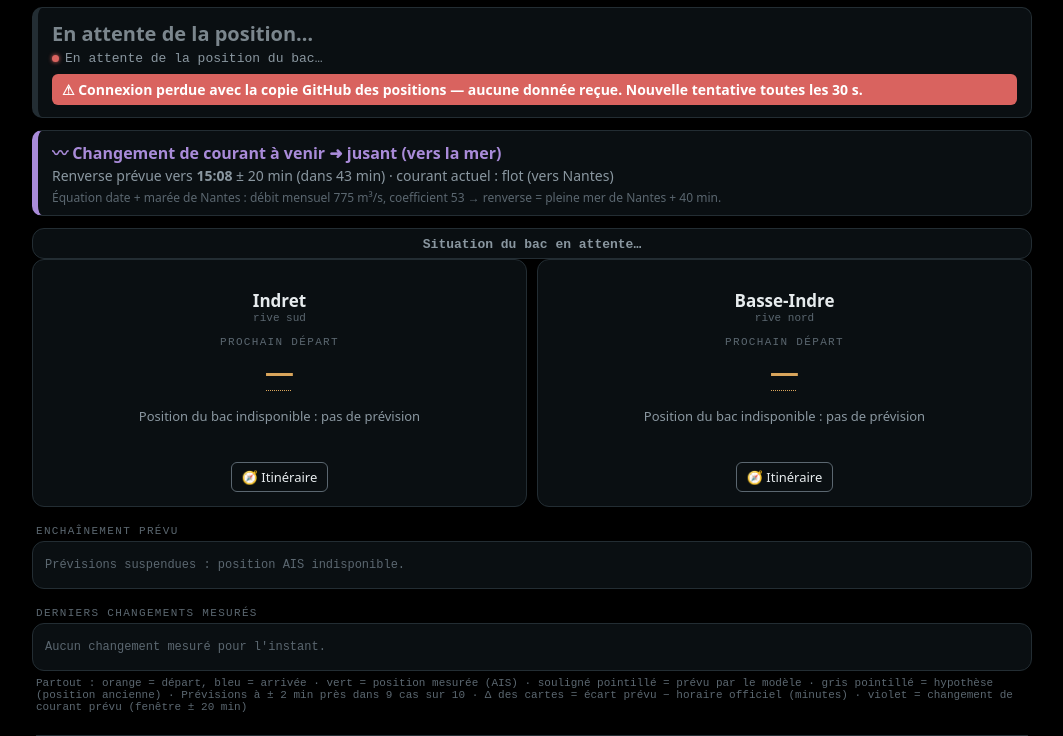
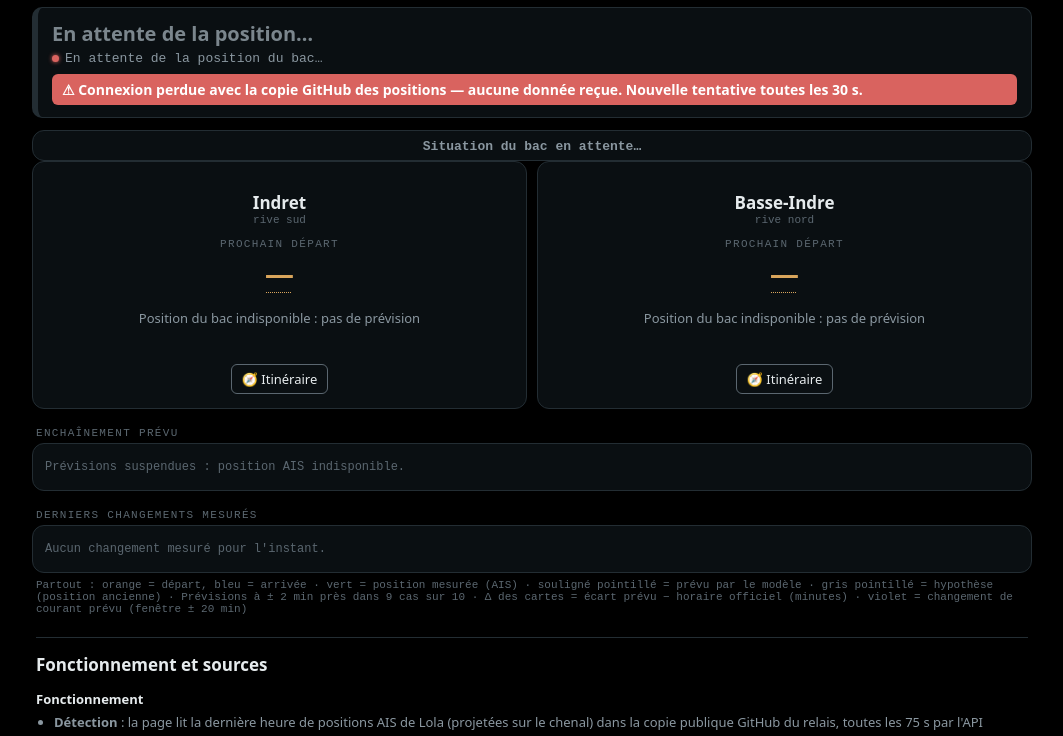
Before and after one commit to Peeksoumi/HTML-tools, a plain HTML site: page bac-lola/index.html in a window 1280 px wide. Shown: the part 55-791 px from the top of the page, without its empty margins (108-1171 px from the left). Drawn offline with Linux system fonts and the light colour scheme; no server answers.

Commit message:
bac-lola : le changement de courant devient une ligne « retard possible » dans l'enchaînement prévu (#60)
Le bandeau violet du haut est retiré ; la renverse est insérée à son heure dans la liste des départs à venir.


Claude-Session: https://claude.ai/code/session_01EucL7REe6jMHWXWm2gKG91

Co-authored-by: Claude <noreply@anthropic.com>

```diff
--- a/bac-lola/index.html
+++ b/bac-lola/index.html
@@ -24,12 +24,10 @@ h1{font-size:26px;margin:0;font-weight:600}
 .meteo b{font-size:18px;font-weight:400;margin-right:4px;vertical-align:-1px}
 .liens a:hover{text-decoration:underline}
 #bandeau{background:var(--panel);border:1px solid var(--border);border-left-width:6px;border-radius:10px;padding:12px 14px;margin-bottom:12px}
-#courant{background:var(--panel);border:1px solid var(--border);border-left:6px solid var(--violet);border-radius:10px;padding:9px 14px;margin-bottom:12px;font-size:14px;color:var(--dim)}
-#courant .titre{font-size:16px;font-weight:600;color:var(--violet)}
-#courant .detail{margin-top:2px}
-#courant.c-calme{border-left-color:var(--faint)}#courant.c-calme .titre{color:var(--dim);font-weight:500;font-size:14px}
-#courant.c-encours{background:#13101a;border-color:var(--violet);box-shadow:0 0 0 1px var(--violet)}
-#courant .note{font-size:12px;color:var(--faint);margin-top:4px}
+tr.renv td{background:#13101a;border-top:1px solid var(--violet);border-bottom:1px solid var(--violet);white-space:normal;padding:6px 8px}
+tr.renv .titre{font-size:14px;font-weight:600;color:var(--violet)}
+tr.renv .detail{font-size:12px;color:var(--dim);margin-top:2px}
+tr.renv.c-passe .titre{color:var(--dim)}
 tr.cour td{background:rgba(169,139,217,.14)}
 #bandeau .mode{font-size:20px;font-weight:600}
 #bandeau .detail,#bandeau .live{font-family:var(--mono);font-size:13px;color:var(--dim);margin-top:4px}
@@ -115,7 +113,6 @@ th:nth-child(2),td:nth-child(2){text-align:left;white-space:normal;color:var(--d
     <span id="meteo" class="meteo" title="Météo actuelle aux bacs (Open-Meteo)"></span>
 </header>
 <div id="bandeau" class="m-arret"><div class="mode">Chargement…</div><div class="detail"></div><div class="live"></div></div>
-<div id="courant"></div>
 <div id="carte" class="bloc"></div>
 <div id="quais"></div>
 <h2 class="t">Enchaînement prévu</h2><div class="bloc" id="chaine"></div>
@@ -132,7 +129,7 @@ th:nth-child(2),td:nth-child(2){text-align:left;white-space:normal;color:var(--d
     <li><b>Modes</b> : <i>rotation continue</i> si les départs consécutifs sont espacés de ≤ 8,5 min ; <i>retard / perturbation</i> si l'écart médian à la grille dépasse 4,5 min ; <i>arrêt</i> hors service ou sans mouvement depuis 30 min.</li>
     <li><b>Prévision hybride</b> : simulation du cycle départ → traversée (3,0 min en semaine, 3,3–3,4 min le week-end) → arrivée → départ. En grille : créneau + décalage appris (semaine +1,3 min, week-end +1,7 min, réajusté sur les 5 derniers départs). En rotation : arrivée + 3,6 min de séjour. En semaine, les fenêtres de pointe observées (06:55–09:30, 16:00–19:15) anticipent l'entrée et la sortie de rotation.</li>
     <li><b>Validation</b> : rejeu sur 490 départs du 13 au 18/11/2026 : erreur médiane 0,6 min, 93 % à ±2 min (grille officielle seule : 57 %). En rotation continue, erreur moyenne 1,5 min contre 8,4 min pour la grille.</li>
-    <li><b>Changement de courant</b> : la page calcule seule, d'après la <b>date</b>, les pleines et basses mers de <b>Nantes</b> et leur coefficient (analyse harmonique : constantes REFMAR, calage SHOM, moteur de <i>courant-loire</i>), et le débit moyen mensuel de la Loire à Montjean Q (m³/s). Équation, en minutes après l'étale : <b>début du flot = basse mer + 30,2 − 0,0241·Q + 0,164·C</b> ; <b>début du jusant = pleine mer + 34,3 + 0,0136·Q − 0,096·C</b> (C = coefficient ; 20 min mesurées sur le bac incluses ; valable pour Q de 200 à 1 600). À petits débits (Q ≈ 300, C ≈ 50) : flot ≈ +31 min, jusant ≈ +34 min ; en janvier (Q = 1 450, C ≈ 50) : flot ≈ +4 min, jusant ≈ +49 min. Calée sur 12 renverses mesurées du 13 au 19/11/2026 (Q de 200 à 310) : erreur moyenne ≈ 13–16 min, pire cas 29–38 min, fenêtre ± 20 min (± 30 min au-delà de 1 000 m³/s : <b>jamais mesuré</b>). Le bandeau violet annonce le changement 90 min avant, le marque « en cours » dans la fenêtre, le rappelle 45 min après ; les lignes de l'enchaînement dont un horaire tombe dans la fenêtre sont surlignées.</li>
+    <li><b>Changement de courant</b> : la page calcule seule, d'après la <b>date</b>, les pleines et basses mers de <b>Nantes</b> et leur coefficient (analyse harmonique : constantes REFMAR, calage SHOM, moteur de <i>courant-loire</i>), et le débit moyen mensuel de la Loire à Montjean Q (m³/s). Équation, en minutes après l'étale : <b>début du flot = basse mer + 30,2 − 0,0241·Q + 0,164·C</b> ; <b>début du jusant = pleine mer + 34,3 + 0,0136·Q − 0,096·C</b> (C = coefficient ; 20 min mesurées sur le bac incluses ; valable pour Q de 200 à 1 600). À petits débits (Q ≈ 300, C ≈ 50) : flot ≈ +31 min, jusant ≈ +34 min ; en janvier (Q = 1 450, C ≈ 50) : flot ≈ +4 min, jusant ≈ +49 min. Calée sur 12 renverses mesurées du 13 au 19/11/2026 (Q de 200 à 310) : erreur moyenne ≈ 13–16 min, pire cas 29–38 min, fenêtre ± 20 min (± 30 min au-delà de 1 000 m³/s : <b>jamais mesuré</b>). Le changement est affiché comme un retard possible, en violet, dans l'enchaînement prévu, à l'heure de la renverse (à venir ou en cours, jusqu'à 90 min avant) ; les lignes dont un horaire tombe dans la fenêtre sont surlignées.</li>
     <li><b>Quais et courant</b> : le sens du courant (flot ou jusant) déduit de l'équation corrige légèrement la prévision des départs et des traversées : à Basse-Indre le bac part ≈ 0,7 min plus tôt au flot et plus tard au jusant, à Indret l'inverse ; la traversée dure ≈ 22 s de plus au flot (144 s contre 122 s). Effet mesuré sur ≈ 90 départs par cas (6 jours, 07–20 h, test de Mann-Whitney significatif) : petit mais régulier.</li>
     <li><b>Visuel</b> : un bateau est placé entre Indret et Basse-Indre selon la dernière position AIS projetée sur le chenal ; sa situation (à quai à Indret, à quai à Basse-Indre, en route vers l'un ou l'autre) est la même que celle des cartes de quai : elle vient du dernier changement détecté, pas de la vitesse brute. Une flèche orange indique la direction ; atténué si la position est ancienne.</li>
   </ul>
@@ -1054,32 +1051,13 @@ function ligneTraversee(r,fmt,now,cls){
     const cell=c=>'<td class="'+((c[0]==="dep"?r.dep:r.arr)?c[0]:'vide2')+'">'+c[1]+'</td>';
     return '<tr'+(cls?' class="'+cls+'"':'')+'>'+cell(gauche)+cell(droite)+'</tr>';
 }
-// Changement de courant (flot ⇄ jusant) : situation de perturbation anticipée par le calcul de marée, indépendante de la position AIS
+// Changement de courant (flot ⇄ jusant) : perturbation anticipée par le calcul de marée, affichée comme un retard possible dans l'enchaînement prévu, à l'heure de la renverse
 const SENS_COURANT={flot:"flot (vers Nantes)",jusant:"jusant (vers la mer)"};
-function rendreCourant(now){
-    const e=COURANT.etatCourant(now), el=$("courant");
-    if(!e){ el.className="c-calme"; el.innerHTML='<div class="titre">Courant : prévision indisponible</div>'; return; }
-    const r=e.ref, u=r.incert;
-    const fen=formatHM(r.t-u*60000)+"–"+formatHM(r.t+u*60000);
-    let cls, titre, detail="", note="";
-    if(e.phase==="en_cours"){
-        cls="c-encours"; const passe=r.t<=now;
-        titre="〰 Changement de courant en cours : "+(passe?r.type==="flot"?"jusant":"flot":e.sens)+" ➜ "+SENS_COURANT[r.type];
-        detail="Renverse prévue vers <b>"+formatHM(r.t)+"</b> (± "+u+" min, fenêtre "+fen+")";
-        note="Perturbation anticipée : ce changement peut décaler les départs ; effet non démontré à ce jour (voir « Fonctionnement et sources »).";
-    } else if(e.phase==="avant"){
-        cls="c-avant"; titre="〰 Changement de courant à venir ➜ "+SENS_COURANT[r.type];
-        detail="Renverse prévue vers <b>"+formatHM(r.t)+"</b> ± "+u+" min ("+dans(r.t,now)+") · courant actuel : "+SENS_COURANT[e.sens];
-    } else if(e.phase==="apres"){
-        cls="c-avant"; titre="〰 Courant de "+SENS_COURANT[e.sens]+" installé depuis "+formatHM(r.t);
-        detail="Prochain changement vers <b>"+formatHM(e.next.t)+jourTag(e.next.t,now)+"</b> ➜ "+SENS_COURANT[e.next.type];
-    } else {
-        cls="c-calme"; titre="Courant de "+SENS_COURANT[e.sens]+" · prochain changement vers "+formatHM(e.next.t)+jourTag(e.next.t,now)+" ➜ "+SENS_COURANT[e.next.type];
-    }
-    const lag=Math.round(COURANT.lagRenverse(r.type,r.Q,r.coef));
-    note=(note?note+" ":"")+"Équation date + marée de Nantes : débit mensuel "+r.Q+" m³/s, coefficient "+r.coef+" → renverse = "+(r.type==="flot"?"basse":"pleine")+" mer de Nantes + "+lag+" min"+(r.Q>1000?" (gros débit, non validé par des mesures)":"")+".";
-    el.className=cls;
-    el.innerHTML='<div class="titre">'+titre+'</div>'+(detail?'<div class="detail">'+detail+'</div>':"")+(note?'<div class="note">'+note+'</div>':"");
+function ligneCourant(r,now){
+    const u=r.incert, encours=Math.abs(r.t-now)<=u*60000;
+    const titre="〰 "+(r.t<=now?"Changement de courant en cours":"Retard possible : changement de courant")+" ➜ "+SENS_COURANT[r.type];
+    const detail="Renverse vers <b>"+formatHM(r.t)+jourTag(r.t,now)+"</b> ± "+u+" min"+(r.t>now?" ("+dans(r.t,now)+")":"")+" · départs décalés possibles de "+formatHM(r.t-u*60000)+" à "+formatHM(r.t+u*60000)+" (effet non démontré)";
+    return '<tr class="renv'+(encours?' c-encours':'')+'"><td colspan="2"><div class="titre">'+titre+'</div><div class="detail">'+detail+'</div></td></tr>';
 }
 function dans(ms,now){ const m=Math.round((ms-now)/60000); return m<=0?"maintenant":"dans "+m+" min"; }
 
@@ -1121,7 +1099,6 @@ function rendre(){
     else if(relaisMuet) alerte='⚠ Le relais ne publie plus depuis '+dur(now-majRelais)+' : la dernière position peut être périmée, situation affichée en hypothèse.';
     else if(age!==null && age>SE.alerte && !indispo && enService) alerte='⚠ Aucune nouvelle position du bac depuis '+dur(age)+' : source AIS en retard ou bac hors de portée.';
     b.innerHTML='<div class="mode">'+mode.raison+(incertain?' · dernier état connu':'')+'</div><div class="detail">'+mode.detail+'</div><div class="live">'+live+'</div>'+(alerte?'<div class="alerte" role="alert">'+alerte+'</div>':'');
-    rendreCourant(now);
     const BATEAU='<svg viewBox="0 0 44 36" width="44" height="36"><path d="M4 22h36l-5 9H9z" fill="#d9635f"/><rect x="8" y="14" width="28" height="8" rx="1" fill="#e8edf0"/><rect x="14" y="7" width="16" height="7" rx="1" fill="#e8edf0"/><rect x="26" y="1" width="4" height="7" fill="#d9635f"/><g fill="#4f8fbd"><rect x="11" y="16.5" width="3" height="3"/><rect x="17" y="16.5" width="3" height="3"/><rect x="23" y="16.5" width="3" height="3"/><rect x="29" y="16.5" width="3" height="3"/></g></svg>';
     // Visuel : dérivé de la MÊME situation que les cartes (dernier événement), jamais de la vitesse brute
     const der=evs.length?evs[evs.length-1]:null;
@@ -1177,8 +1154,15 @@ function rendre(){
     });
     $("quais").innerHTML=html;
     const dernierDep=evs.filter(e=>e.type==="dep").pop();
+    const lignesChaine=panne?[]:traversees((pr.evenements[0]&&pr.evenements[0].type==="arr"&&dernierDep&&dernierDep.q===autre(pr.evenements[0].q)?[dernierDep]:[]).concat(pr.evenements.slice(0,8))).slice(0,4);
+    const tRang=r=>(r.dep||r.arr).t, tFin=lignesChaine.length?tRang(lignesChaine[lignesChaine.length-1]):now;
+    const renv=COURANT.renverses(now).filter(r=>r.t+r.incert*60000>=now && r.t-r.incert*60000<=Math.max(tFin,now+90*60000)).slice(0,1); // à venir ou en cours, et proche
     $("chaine").innerHTML = panne ? '<div class="vide">Prévisions suspendues : '+(indispo?"position AIS indisponible":"arrêt en cours")+'.</div>' :
-        ENTETE_QQ+traversees((pr.evenements[0]&&pr.evenements[0].type==="arr"&&dernierDep&&dernierDep.q===autre(pr.evenements[0].q)?[dernierDep]:[]).concat(pr.evenements.slice(0,8))).slice(0,4).map((r,i)=>ligneTraversee(r,formatHM,now,(i===0?"next":"")+((r.dep&&COURANT.renverseProche(r.dep.t,now))||(r.arr&&COURANT.renverseProche(r.arr.t,now))?" cour":""))).join("")+'</table>';
+        ENTETE_QQ+(()=>{ const out=[]; let ir=0;
+            lignesChaine.forEach((r,i)=>{ while(ir<renv.length&&renv[ir].t<=tRang(r)) out.push(ligneCourant(renv[ir++],now));
+                out.push(ligneTraversee(r,formatHM,now,(i===0?"next":"")+((r.dep&&COURANT.renverseProche(r.dep.t,now))||(r.arr&&COURANT.renverseProche(r.arr.t,now))?" cour":""))); });
+            while(ir<renv.length) out.push(ligneCourant(renv[ir++],now));
+            return out.join(""); })()+'</table>';
     const mes=traversees(mesures.slice(-12)).reverse().slice(0,5); // uniquement les changements réellement mesurés
     $("mesures").innerHTML = mes.length ? ENTETE_QQ+mes.map(r=>ligneTraversee(r,formatHMS,now,"")).join("")+'</table>'
         : '<div class="vide">Aucun changement mesuré pour l\'instant.</div>';
```
Also changed, not shown: 1 other file.
